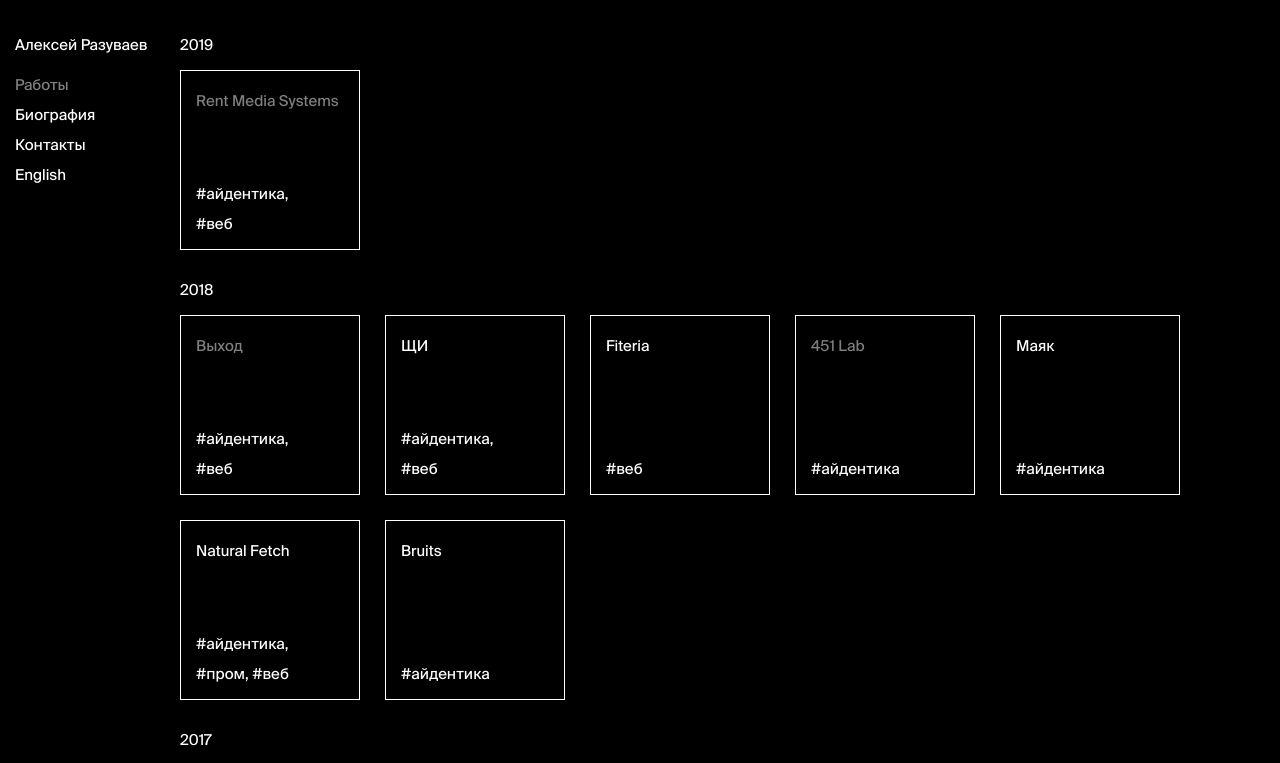
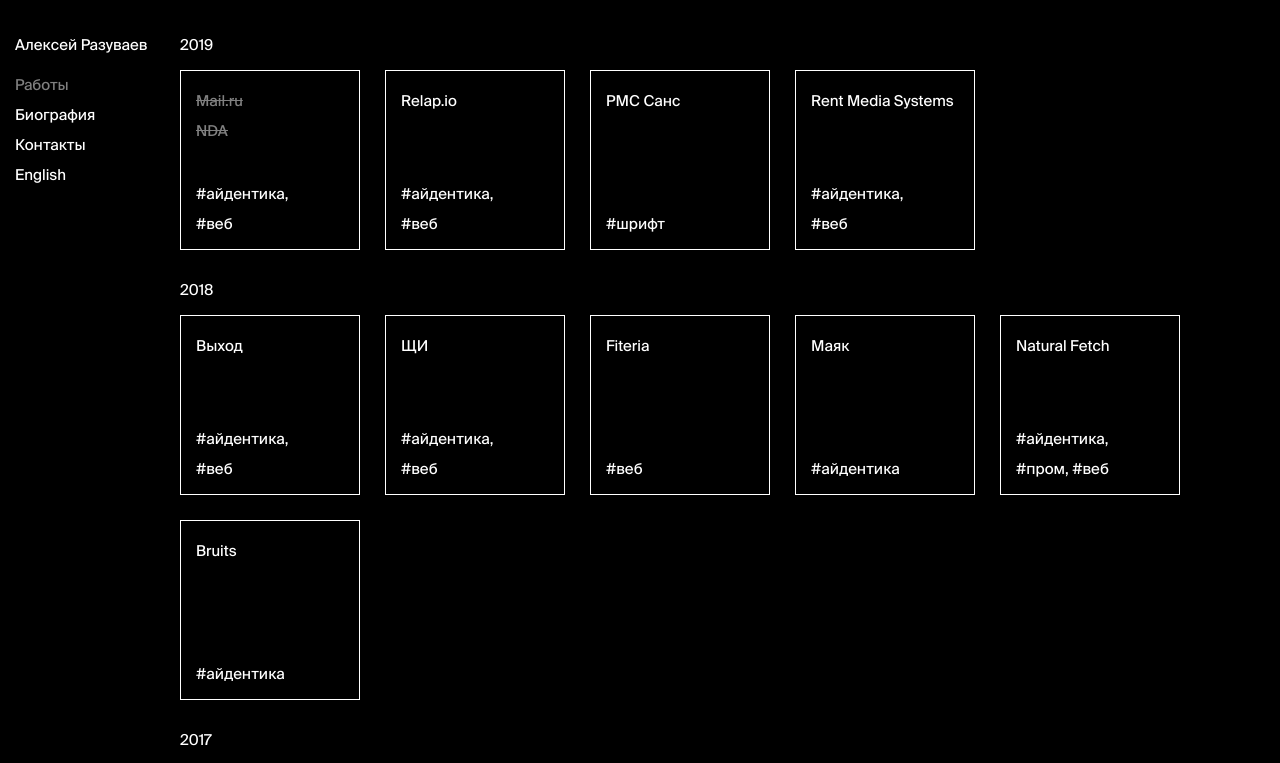
Before and after one commit to ruselcmplx/razuv, a React (Create React App) app: page / in a window 1280 px wide. Shown: the top 763 px of the page. Built offline with nearby package versions, Linux system fonts and the light colour scheme.

Commit message:
Updated works and bio data

```diff
--- a/src/Bio.js
+++ b/src/Bio.js
@@ -7,7 +7,8 @@
    "noise": "http://razuvaev.tumblr.com",
    "relap": "https://relap.io",
    "gridly": "https://gridly.ru",
-   "strelka": "http://strelka.com"
+   "strelka": "http://strelka.com",
+   "mrg": "https://corp.mail.ru/ru/"
 }
 
 
@@ -32,7 +33,8 @@
             "teams": "Команды",
             "teamsLinks":
                <div>
-                  <p><a href={links.relap}>Relap.io</a></p>
+                  <p><a href={links.mrg}>Мэйл.ру Групп</a></p>
+                  <p><a href={links.relap}>Релап</a></p>
                   <p>Блэкайдиа</p>
                   <p><a href={links.gridly}>Гридли</a></p>
                   <p><a href={links.strelka}>Институт «Стрелка»</a></p>
@@ -55,6 +57,7 @@
             "teams": "Teams",
             "teamsLinks":
                <div className="TeamLinks">
+                  <p><a href={links.mrg}>Mail.ru Group</a></p>
                   <p><a href={links.relap}>Relap.io</a></p>
                   <p>Blackidea</p>
                   <p><a href={links.gridly}>Gridly</a></p>
--- a/src/Tile.js
+++ b/src/Tile.js
@@ -20,8 +20,8 @@
          className += ' Tile_name-noact';
       }
       if (is_nda) {
-         className += ' Tile_name-nda'
-         nda = <div className='Tile_name-nda'>NDA</div>
+         className += ' Tile_name-nda';
+         nda = <div className='Tile_name-nda'>NDA</div>;
       }
 
       return(
--- a/src/data/data.json
+++ b/src/data/data.json
@@ -22,51 +22,55 @@
     "works": {
         "years": [2019, 2018, 2017, 2016, 2015, 2014],
         "ru": [
-            {"id": 0, "name": "Rent Media Systems", "tags": ["айдентика", "веб"], "year": 2019, "active": false, "link": "https://rms.group/"},
-            {"id": 1, "name": "Выход", "tags": ["айдентика","веб"], "year": 2018, "active": false, "link": "#"},
-            {"id": 2, "name": "ЩИ", "tags": ["айдентика","веб"], "year": 2018, "active": true, "link": "#"},
-            {"id": 3, "name": "Fiteria", "tags": ["веб"], "year": 2018, "active": true, "link": "https://fiteria.ru/"},
-            {"id": 4, "name": "451 Lab", "tags": ["айдентика"], "year": 2018, "active": false, "link": "#"},
-            {"id": 5, "name": "Маяк", "tags": ["айдентика"], "year": 2018, "active": true, "link": null},
-            {"id": 6, "name": "Natural Fetch", "tags": ["айдентика", "пром", "веб"], "year": 2018, "active": true, "link": null},
-            {"id": 7, "name": "Bruits", "tags": ["айдентика"], "year": 2018, "active": true, "link": "#"},
-            {"id": 8, "name": "Серьёзная Мыловарня", "tags": ["айдентика"], "year": 2017, "active": true, "link": "https://www.behance.net/gallery/65365679/Logos-2017-2018"},
-            {"id": 9, "name": "РГГУ", "tags": ["айдентика","пром"], "year": 2017, "active": true, "link": null},
-            {"id": 10, "name": "The Moscow Cakery", "tags": ["айдентика"], "year": 2017, "active": true, "link": "https://www.behance.net/gallery/65365679/Logos-2017-2018"},
-            {"id": 11, "name": "Melegal", "tags": ["айдентика"], "year": 2017, "active": true, "link": "https://www.behance.net/gallery/65365679/Logos-2017-2018"},
-            {"id": 12, "name": "Vector", "tags": ["веб"], "year": 2016, "active": true, "link": "https://www.behance.net/gallery/51723585/Vector-by-Strelka"},
-            {"id": 13, "name": "NetOne", "tags": ["веб"], "year": 2017, "active": null, "link": "http://www.netone.ru/"},
-            {"id": 14, "name": "Мостелеком", "tags": ["веб"], "year": 2017, "active": null, "link": "http://mostelecom.su/"},
-            {"id": 15, "name": "Pixyl", "tags": ["айдентика","пром"], "year": 2016, "active": true, "link": null},
-            {"id": 16, "name": "Воскресенье", "tags": ["айдентика"], "year": 2015, "active": true, "link": null},
-            {"id": 17, "name": "LUNAZINE", "tags": ["айдентика"], "year": 2015, "active": true, "link": null},
-            {"id": 18, "name": "Playpoint", "tags": ["айдентика","веб"], "year": 2015, "active": true, "link": null},
-            {"id": 19, "name": "Defnox", "tags": ["айдентика"], "year": 2015, "active": true, "link": null},
-            {"id": 20, "name": "Кофемолл", "tags": ["айдентика"], "year": 2014, "active": true, "link": null}
+            {"id": 0, "name": "Mail.ru", "tags": ["айдентика", "веб"], "year": 2019, "active": null },
+            {"id": 1, "name": "Relap.io", "tags": ["айдентика", "веб"], "year": 2019, "active": true, "link": "https://www.behance.net/gallery/79129395/Relap-Identity-Brand-Book"},
+            {"id": 2, "name": "РМС Санс", "tags": ["шрифт"], "year": 2019, "active": true, "link": "https://www.behance.net/gallery/78220881/RMS-Sans"},
+            {"id": 3, "name": "Rent Media Systems", "tags": ["айдентика", "веб"], "year": 2019, "active": true, "link": "https://rms.group/"},
+            {"id": 4, "name": "Выход", "tags": ["айдентика","веб"], "year": 2018, "active": true, "link": "https://vk.com/ttexit"},
+            {"id": 5, "name": "ЩИ", "tags": ["айдентика","веб"], "year": 2018, "active": true, "link": "https://vk.com/schi.media"},
+            {"id": 6, "name": "Fiteria", "tags": ["веб"], "year": 2018, "active": true, "link": "https://fiteria.ru/"},
+            {"id": 7, "name": "Маяк", "tags": ["айдентика"], "year": 2018, "active": true, "link": null},
+            {"id": 8, "name": "Natural Fetch", "tags": ["айдентика", "пром", "веб"], "year": 2018, "active": true, "link": null},
+            {"id": 9, "name": "Bruits", "tags": ["айдентика"], "year": 2018, "active": true, "link": "https://vk.com/bruits"},
+            {"id": 10, "name": "Серьёзная Мыловарня", "tags": ["айдентика"], "year": 2017, "active": true, "link": "https://www.behance.net/gallery/65365679/Logos-2017-2018"},
+            {"id": 11, "name": "РГГУ", "tags": ["айдентика","пром"], "year": 2017, "active": true, "link": null},
+            {"id": 12, "name": "The Moscow Cakery", "tags": ["айдентика"], "year": 2017, "active": true, "link": "https://www.behance.net/gallery/65365679/Logos-2017-2018"},
+            {"id": 13, "name": "Melegal", "tags": ["айдентика"], "year": 2017, "active": true, "link": "https://www.behance.net/gallery/65365679/Logos-2017-2018"},
+            {"id": 14, "name": "Vector", "tags": ["веб"], "year": 2016, "active": true, "link": "https://www.behance.net/gallery/51723585/Vector-by-Strelka"},
+            {"id": 15, "name": "NetOne", "tags": ["веб"], "year": 2017, "active": null, "link": "http://www.netone.ru/"},
+            {"id": 16, "name": "Мостелеком", "tags": ["веб"], "year": 2017, "active": null, "link": "http://mostelecom.su/"},
+            {"id": 17, "name": "Pixyl", "tags": ["айдентика","пром"], "year": 2016, "active": true, "link": null},
+            {"id": 18, "name": "Воскресенье", "tags": ["айдентика"], "year": 2015, "active": true, "link": null},
+            {"id": 19, "name": "LUNAZINE", "tags": ["айдентика"], "year": 2015, "active": true, "link": null},
+            {"id": 20, "name": "Playpoint", "tags": ["айдентика","веб"], "year": 2015, "active": true, "link": null},
+            {"id": 21, "name": "Defnox", "tags": ["айдентика"], "year": 2015, "active": true, "link": null},
+            {"id": 22, "name": "Кофемолл", "tags": ["айдентика"], "year": 2014, "active": true, "link": null}
         ]
         ,
         "en": [
-            {"id": 0, "name": "Rent Media Systems", "tags": ["identity", "web"], "year": 2019, "active": false},
-            {"id": 1, "name": "Vyhod", "tags": ["identity","web"], "year": 2018, "active": false},
-            {"id": 2, "name": "Schi", "tags": ["identity","web"], "year": 2018, "active": false},
-            {"id": 3, "name": "Fiteria", "tags": ["web"], "year": 2018, "active": false},
-            {"id": 4, "name": "451 Lab", "tags": ["identity"], "year": 2018, "active": false},
-            {"id": 5, "name": "Mayak", "tags": ["identity"], "year": 2018, "active": true},
-            {"id": 6, "name": "Natural Fetch", "tags": ["identity", "pack", "web"], "year": 2018, "active": true},
-            {"id": 7, "name": "Bruits", "tags": ["identity"], "year": 2018, "active": true},
-            {"id": 8, "name": "Serious Soapery", "tags": ["identity"], "year": 2017, "active": true},
-            {"id": 9, "name": "RSUH", "tags": ["identity","pack"], "year": 2017, "active": true},
-            {"id": 10, "name": "The Moscow Cakery", "tags": ["identity"], "year": 2017, "active": true},
-            {"id": 11, "name": "Melegal", "tags": ["identity"], "year": 2017, "active": true},
-            {"id": 12, "name": "Vector", "tags": ["web"], "year": 2016, "active": true},
-            {"id": 13, "name": "NetOne", "tags": ["web"], "year": 2017, "active": null},
-            {"id": 14, "name": "Mostelecom", "tags": ["web"], "year": 2017, "active": null},
-            {"id": 15, "name": "Pixyl", "tags": ["identity","pack"], "year": 2016, "active": true},
-            {"id": 16, "name": "Voskresen'e", "tags": ["identity"], "year": 2015, "active": true},
-            {"id": 17, "name": "LUNAZINE", "tags": ["identity"], "year": 2015, "active": true},
-            {"id": 18, "name": "Playpoint", "tags": ["identity","web"], "year": 2015, "active": true},
-            {"id": 19, "name": "Defnox", "tags": ["identity"], "year": 2015, "active": true},
-            {"id": 20, "name": "Coffeemall", "tags": ["identity"], "year": 2014, "active": true}
+            {"id": 0, "name": "Mail.ru", "tags": ["identity", "web"], "year": 2019, "active": null },
+            {"id": 1, "name": "Relap.io", "tags": ["identity", "web"], "year": 2019, "active": true, "link": "https://www.behance.net/gallery/79129395/Relap-Identity-Brand-Book"},
+            {"id": 2, "name": "RMS Sans", "tags": ["font"], "year": 2019, "active": true, "link": "https://www.behance.net/gallery/78220881/RMS-Sans"},
+            {"id": 3, "name": "Rent Media Systems", "tags": ["identity", "web"], "year": 2019, "active": true, "link": "https://rms.group/"},
+            {"id": 4, "name": "Vyhod", "tags": ["identity","web"], "year": 2018, "active": true, "link": "https://vk.com/ttexit"},
+            {"id": 5, "name": "Schi", "tags": ["identity","web"], "year": 2018, "active": true, "link": "https://vk.com/schi.media"},
+            {"id": 6, "name": "Fiteria", "tags": ["web"], "year": 2018, "active": true, "link": "https://fiteria.ru/"},
+            {"id": 7, "name": "Mayak", "tags": ["identity"], "year": 2018, "active": true, "link": null},
+            {"id": 8, "name": "Natural Fetch", "tags": ["identity", "pack", "web"], "year": 2018, "active": true, "link": null},
+            {"id": 9, "name": "Bruits", "tags": ["identity"], "year": 2018, "active": true},
+            {"id": 10, "name": "Serious Soapery", "tags": ["identity"], "year": 2017, "active": true},
+            {"id": 11, "name": "RSUH", "tags": ["identity","pack"], "year": 2017, "active": true},
+            {"id": 12, "name": "The Moscow Cakery", "tags": ["identity"], "year": 2017, "active": true},
+            {"id": 13, "name": "Melegal", "tags": ["identity"], "year": 2017, "active": true},
+            {"id": 14, "name": "Vector", "tags": ["web"], "year": 2016, "active": true},
+            {"id": 15, "name": "NetOne", "tags": ["web"], "year": 2017, "active": null},
+            {"id": 16, "name": "Mostelecom", "tags": ["web"], "year": 2017, "active": null},
+            {"id": 17, "name": "Pixyl", "tags": ["identity","pack"], "year": 2016, "active": true},
+            {"id": 18, "name": "Voskresen'e", "tags": ["identity"], "year": 2015, "active": true},
+            {"id": 19, "name": "LUNAZINE", "tags": ["identity"], "year": 2015, "active": true},
+            {"id": 20, "name": "Playpoint", "tags": ["identity","web"], "year": 2015, "active": true},
+            {"id": 21, "name": "Defnox", "tags": ["identity"], "year": 2015, "active": true},
+            {"id": 22, "name": "Coffeemall", "tags": ["identity"], "year": 2014, "active": true}
         ]
     }
 }
```
Also changed, not shown: package.json (+6 -6 lines).
